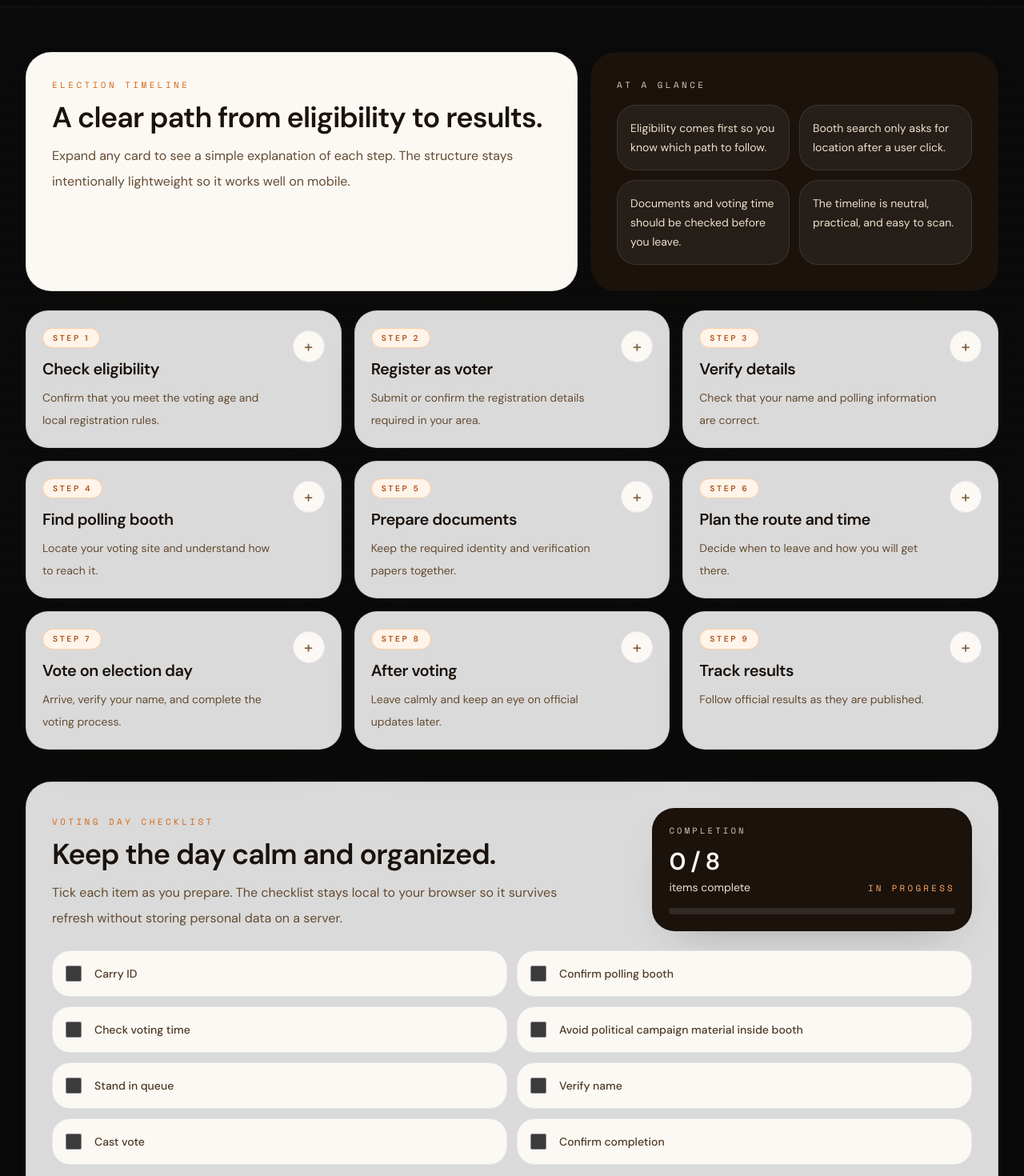
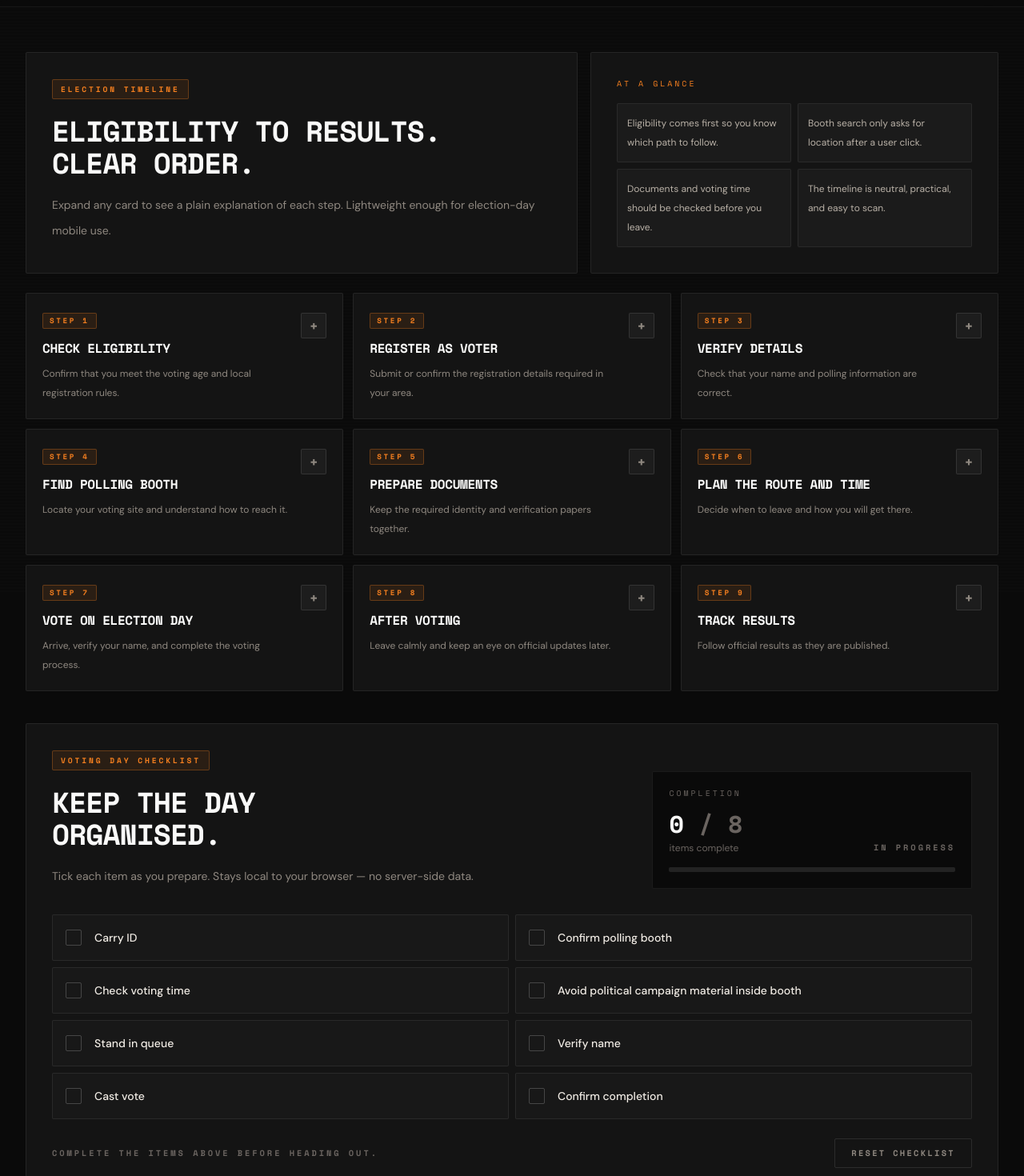
Before and after one commit to JojoAArtI/Vote-Path, a Next.js app: page /timeline in a window 1280 px wide. Shown: the part 60-1530 px from the top of the page at 80% size. Built offline with nearby package versions, Linux system fonts and the light colour scheme.

Commit message:
colour fix

```diff
--- a/components/ElectionTimeline.tsx
+++ b/components/ElectionTimeline.tsx
@@ -87,33 +87,36 @@ const timelineSteps = [
 export default function ElectionTimeline() {
   return (
     <section className="space-y-6">
+      {/* Header row */}
       <GsapReveal className="grid gap-4 lg:grid-cols-[1.15fr_0.85fr]">
         <div
           data-gsap-item
-          className="rounded-[2rem] border border-black/10 bg-paper-50 p-6 shadow-soft sm:p-8"
+          className="rounded-sm border border-white/[0.07] bg-void-50 p-6 sm:p-8"
         >
-          <p className="font-mono text-[0.68rem] uppercase tracking-[0.32em] text-ember-600">Election timeline</p>
-          <h2 className="mt-3 max-w-2xl text-3xl font-semibold tracking-tight text-ink-900 sm:text-4xl">
-            A clear path from eligibility to results.
+          <span className="inline-block rounded-sm border border-ember-500/30 bg-ember-500/10 px-2.5 py-1 font-mono text-[0.6rem] font-bold uppercase tracking-[0.3em] text-ember-500">
+            Election timeline
+          </span>
+          <h2 className="mt-5 font-mono text-3xl font-bold uppercase leading-tight tracking-tight text-fog-50 sm:text-4xl">
+            Eligibility to results.<br />Clear order.
           </h2>
-          <p className="mt-3 max-w-2xl text-base leading-8 text-ink-600">
-            Expand any card to see a simple explanation of each step. The structure stays intentionally lightweight so it works well on mobile.
+          <p className="mt-4 max-w-2xl text-sm leading-8 text-fog-400">
+            Expand any card to see a plain explanation of each step. Lightweight enough for election-day mobile use.
           </p>
         </div>
 
         <div
           data-gsap-item
-          className="rounded-[2rem] border border-black/10 bg-ink-900 p-6 text-paper-50 shadow-soft sm:p-8"
+          className="rounded-sm border border-white/[0.07] bg-void-50 p-6 sm:p-8"
         >
-          <p className="font-mono text-[0.68rem] uppercase tracking-[0.32em] text-paper-300">At a glance</p>
-          <div className="mt-4 grid gap-3 sm:grid-cols-2">
+          <p className="font-mono text-[0.62rem] uppercase tracking-[0.3em] text-ember-500">At a glance</p>
+          <div className="mt-4 grid gap-2 sm:grid-cols-2">
             {[
               "Eligibility comes first so you know which path to follow.",
               "Booth search only asks for location after a user click.",
               "Documents and voting time should be checked before you leave.",
               "The timeline is neutral, practical, and easy to scan."
             ].map((item) => (
-              <div key={item} className="rounded-[1.5rem] border border-white/10 bg-white/5 p-4 text-sm leading-6 text-paper-200">
+              <div key={item} className="rounded-sm border border-white/[0.06] bg-white/[0.03] p-3 text-xs leading-6 text-fog-300">
                 {item}
               </div>
             ))}
@@ -121,30 +124,33 @@ export default function ElectionTimeline() {
         </div>
       </GsapReveal>
 
-      <GsapReveal className="grid gap-4 md:grid-cols-2 xl:grid-cols-3">
+      {/* Step cards */}
+      <GsapReveal className="grid gap-3 md:grid-cols-2 xl:grid-cols-3">
         {timelineSteps.map((step, index) => (
           <details
             key={step.title}
             data-gsap-item
-            className="group rounded-[1.75rem] border border-black/10 bg-white/85 p-5 shadow-soft"
+            className="group rounded-sm border border-white/[0.07] bg-void-50 p-5 transition open:border-ember-500/30"
           >
             <summary className="flex cursor-pointer list-none items-start justify-between gap-4">
               <div>
-                <div className="inline-flex rounded-full border border-ember-200 bg-ember-50 px-3 py-1 text-[0.64rem] font-semibold uppercase tracking-[0.26em] text-ember-700">
+                <span className="inline-block rounded-sm border border-ember-500/30 bg-ember-500/10 px-2 py-0.5 font-mono text-[0.58rem] font-bold uppercase tracking-[0.28em] text-ember-500">
                   Step {index + 1}
-                </div>
-                <h3 className="mt-3 text-xl font-semibold tracking-tight text-ink-900">{step.title}</h3>
-                <p className="mt-2 text-sm leading-7 text-ink-600">{step.summary}</p>
+                </span>
+                <h3 className="mt-3 font-mono text-base font-bold uppercase tracking-tight text-fog-50">
+                  {step.title}
+                </h3>
+                <p className="mt-2 text-xs leading-6 text-fog-400">{step.summary}</p>
               </div>
-              <span className="mt-1 inline-flex h-10 w-10 flex-none items-center justify-center rounded-full border border-black/8 bg-paper-50 text-xl font-medium text-ink-500 transition group-open:rotate-45">
+              <span className="mt-1 inline-flex h-8 w-8 flex-none items-center justify-center rounded-sm border border-white/[0.10] bg-white/[0.04] font-mono text-lg font-bold text-fog-400 transition group-open:rotate-45 group-open:text-ember-500">
                 +
               </span>
             </summary>
-            <div className="mt-4 border-t border-black/8 pt-4">
-              <ul className="space-y-2 text-sm leading-7 text-ink-600">
+            <div className="mt-4 border-t border-white/[0.07] pt-4">
+              <ul className="space-y-2 text-xs leading-7 text-fog-400">
                 {step.details.map((detail) => (
                   <li key={detail} className="flex gap-3">
-                    <span className="mt-2 h-2 w-2 flex-none rounded-full bg-ember-500" />
+                    <span className="mt-2 h-1.5 w-1.5 flex-none rounded-full bg-ember-500" />
                     <span>{detail}</span>
                   </li>
                 ))}
--- a/components/VotingChecklist.tsx
+++ b/components/VotingChecklist.tsx
@@ -16,18 +16,12 @@ const checklistItems = [
 ];
 
 function readStoredItems(): string[] {
-  if (typeof window === "undefined") {
-    return [];
-  }
-
+  if (typeof window === "undefined") return [];
   const raw = window.localStorage.getItem(STORAGE_KEY);
-  if (!raw) {
-    return [];
-  }
-
+  if (!raw) return [];
   try {
     const parsed = JSON.parse(raw);
-    return Array.isArray(parsed) ? parsed.filter((value) => typeof value === "string") : [];
+    return Array.isArray(parsed) ? parsed.filter((v) => typeof v === "string") : [];
   } catch {
     return [];
   }
@@ -36,86 +30,99 @@ function readStoredItems(): string[] {
 export default function VotingChecklist() {
   const [completeItems, setCompleteItems] = useState<string[]>([]);
 
+  useEffect(() => { setCompleteItems(readStoredItems()); }, []);
   useEffect(() => {
-    setCompleteItems(readStoredItems());
-  }, []);
-
-  useEffect(() => {
-    if (typeof window !== "undefined") {
+    if (typeof window !== "undefined")
       window.localStorage.setItem(STORAGE_KEY, JSON.stringify(completeItems));
-    }
   }, [completeItems]);
 
   const completedCount = useMemo(() => completeItems.length, [completeItems]);
   const allComplete = completedCount === checklistItems.length;
 
   function toggleItem(item: string) {
-    setCompleteItems((current) =>
-      current.includes(item) ? current.filter((value) => value !== item) : [...current, item]
+    setCompleteItems((curr) =>
+      curr.includes(item) ? curr.filter((v) => v !== item) : [...curr, item]
     );
   }
 
   function resetChecklist() {
     setCompleteItems([]);
-    if (typeof window !== "undefined") {
-      window.localStorage.removeItem(STORAGE_KEY);
-    }
+    if (typeof window !== "undefined") window.localStorage.removeItem(STORAGE_KEY);
   }
 
   return (
-    <section className="rounded-[2rem] border border-black/10 bg-white/85 p-6 shadow-soft sm:p-8">
+    <section className="rounded-sm border border-white/[0.07] bg-void-50 p-6 sm:p-8">
       <div className="grid gap-6 lg:grid-cols-[1fr_0.55fr] lg:items-end">
         <div>
-          <p className="font-mono text-[0.68rem] uppercase tracking-[0.32em] text-ember-600">Voting day checklist</p>
-          <h2 className="mt-3 max-w-2xl text-3xl font-semibold tracking-tight text-ink-900 sm:text-4xl">
-            Keep the day calm and organized.
+          <span className="inline-block rounded-sm border border-ember-500/30 bg-ember-500/10 px-2.5 py-1 font-mono text-[0.6rem] font-bold uppercase tracking-[0.3em] text-ember-500">
+            Voting day checklist
+          </span>
+          <h2 className="mt-5 font-mono text-3xl font-bold uppercase leading-tight tracking-tight text-fog-50 sm:text-4xl">
+            Keep the day<br />organised.
           </h2>
-          <p className="mt-3 max-w-2xl text-base leading-8 text-ink-600">
-            Tick each item as you prepare. The checklist stays local to your browser so it survives refresh without storing personal data on a server.
+          <p className="mt-4 max-w-2xl text-sm leading-8 text-fog-400">
+            Tick each item as you prepare. Stays local to your browser — no server-side data.
           </p>
         </div>
 
-        <div className="rounded-[1.75rem] border border-black/10 bg-ink-900 p-5 text-paper-50 shadow-soft">
-          <p className="font-mono text-[0.66rem] uppercase tracking-[0.3em] text-paper-300">Completion</p>
+        {/* Completion card */}
+        <div className="rounded-sm border border-white/[0.07] bg-void p-5">
+          <p className="font-mono text-[0.62rem] uppercase tracking-[0.3em] text-fog-500">Completion</p>
           <div className="mt-3 flex items-end justify-between gap-4">
             <div>
-              <p className="text-3xl font-semibold tracking-tight text-paper-50">
-                {completedCount} / {checklistItems.length}
+              <p className="font-mono text-3xl font-bold text-fog-50">
+                {completedCount} <span className="text-fog-500">/ {checklistItems.length}</span>
               </p>
-              <p className="mt-1 text-sm text-paper-200">items complete</p>
+              <p className="mt-1 text-xs text-fog-500">items complete</p>
             </div>
-            <p className="font-mono text-[0.68rem] uppercase tracking-[0.3em] text-ember-300">{allComplete ? "Ready" : "In progress"}</p>
+            <p className={`font-mono text-[0.65rem] font-bold uppercase tracking-[0.28em] ${allComplete ? "text-ember-500" : "text-fog-500"}`}>
+              {allComplete ? "Ready ✓" : "In progress"}
+            </p>
           </div>
-          <div className="mt-4 h-2 overflow-hidden rounded-full bg-white/10">
+          <div className="mt-4 h-1.5 overflow-hidden rounded-sm bg-white/10">
             <div
-              className="h-full rounded-full bg-gradient-to-r from-ember-500 to-amber-200 transition-all duration-300"
+              className="h-full rounded-sm bg-ember-500 transition-all duration-300"
               style={{ width: `${(completedCount / checklistItems.length) * 100}%` }}
             />
           </div>
         </div>
       </div>
 
-      <div className="mt-6 grid gap-3 md:grid-cols-2">
+      {/* Checklist items */}
+      <div className="mt-8 grid gap-2 md:grid-cols-2">
         {checklistItems.map((item) => {
           const checked = completeItems.includes(item);
-
           return (
             <label
               key={item}
-              className={`flex cursor-pointer items-center gap-4 rounded-[1.4rem] border px-4 py-4 transition hover:-translate-y-0.5 ${
+              className={`flex cursor-pointer items-center gap-4 rounded-sm border px-4 py-4 transition ${
                 checked
-                  ? "border-ember-200 bg-ember-50"
-                  : "border-black/8 bg-paper-50 hover:border-ember-200 hover:bg-white"
+                  ? "border-ember-500/30 bg-ember-500/[0.08]"
+                  : "border-white/[0.07] bg-white/[0.02] hover:border-white/[0.14]"
               }`}
             >
+              {/* Custom checkbox */}
+              <span
+                className={`flex h-5 w-5 flex-none items-center justify-center rounded-sm border transition ${
+                  checked
+                    ? "border-ember-500 bg-ember-500 text-black"
+                    : "border-white/[0.20] bg-transparent"
+                }`}
+              >
+                {checked && (
+                  <svg viewBox="0 0 10 8" fill="none" className="h-3 w-3">
+                    <path d="M1 4l3 3 5-6" stroke="currentColor" strokeWidth="1.5" strokeLinecap="round" strokeLinejoin="round" />
+                  </svg>
+                )}
+              </span>
               <input
                 type="checkbox"
-                className="h-5 w-5 rounded border-ink-300 text-ember-600 focus:ring-ember-400"
+                className="sr-only"
                 checked={checked}
                 onChange={() => toggleItem(item)}
                 aria-label={item}
               />
-              <span className={`text-sm font-medium leading-6 ${checked ? "text-ink-900" : "text-ink-700"}`}>
+              <span className={`text-sm font-medium leading-6 ${checked ? "text-fog-300 line-through decoration-ember-500/60" : "text-fog-100"}`}>
                 {item}
               </span>
             </label>
@@ -123,14 +130,15 @@ export default function VotingChecklist() {
         })}
       </div>
 
+      {/* Footer row */}
       <div className="mt-6 flex flex-col gap-3 sm:flex-row sm:items-center sm:justify-between">
-        <p className={`text-sm font-medium ${allComplete ? "text-ember-700" : "text-ink-500"}`}>
+        <p className={`font-mono text-[0.65rem] font-bold uppercase tracking-[0.28em] ${allComplete ? "text-ember-500" : "text-fog-500"}`}>
           {allComplete ? "You are ready for voting day." : "Complete the items above before heading out."}
         </p>
         <button
           type="button"
           onClick={resetChecklist}
-          className="rounded-full border border-black/10 bg-white px-5 py-2.5 text-sm font-semibold text-ink-700 transition hover:-translate-y-0.5 hover:border-ember-300 hover:bg-ember-50"
+          className="rounded-sm border border-white/[0.10] px-5 py-2.5 font-mono text-[0.65rem] font-bold uppercase tracking-[0.22em] text-fog-400 transition hover:border-white/25 hover:text-fog-100"
         >
           Reset checklist
         </button>
```
Also changed, not shown: components/Assistant.tsx (+71 -117 lines).
